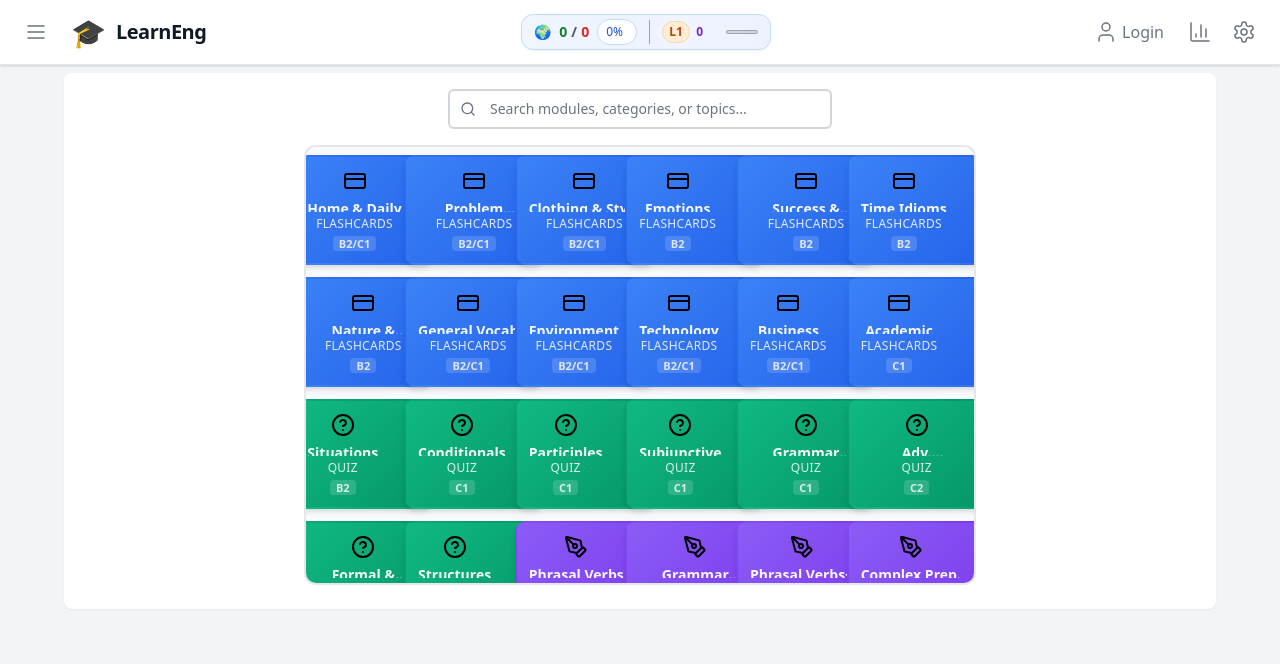
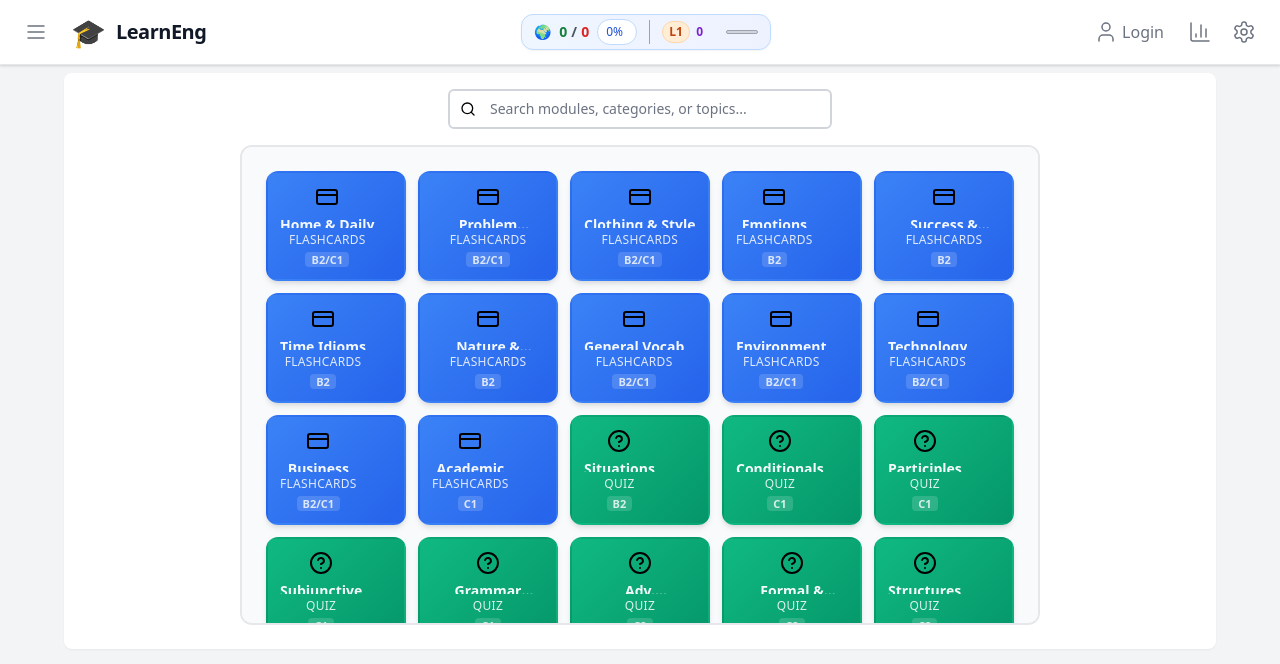
Before and after one commit to gsphome/englishgame4, a React (Vite) app: page / in a window 1280 px wide. Shown: the top 664 px of the page. Built offline with nearby package versions, Linux system fonts and the light colour scheme.

Commit message:
fix: Sync CSS classes with component - Fixed menu vs main-menu class mismatch - Updated MainMenu component to use main-menu classes - Fixed scroll position selectors in App.tsx

```diff
--- a/src/App.tsx
+++ b/src/App.tsx
@@ -68,7 +68,7 @@ const AppContent: React.FC = () => {
       if (savedScroll) {
         const scrollPos = parseInt(savedScroll, 10);
         requestAnimationFrame(() => {
-          const gridElement = document.querySelector('.menu__grid');
+          const gridElement = document.querySelector('.main-menu__grid');
           if (gridElement) {
             gridElement.scrollTop = scrollPos;
           }
--- a/src/components/ui/MainMenu.tsx
+++ b/src/components/ui/MainMenu.tsx
@@ -33,7 +33,7 @@ export const MainMenu: React.FC = () => {
 
   const handleModuleClick = (module: any) => {
     // Save scroll position before changing view
-    const gridElement = document.querySelector('.menu__grid');
+    const gridElement = document.querySelector('.main-menu__grid');
     if (gridElement) {
       sessionStorage.setItem('menuGridScrollPosition', gridElement.scrollTop.toString());
     }
@@ -55,8 +55,8 @@ export const MainMenu: React.FC = () => {
 
   if (isLoading) {
     return (
-      <div className="menu">
-        <div className="menu__search">
+      <div className="main-menu">
+        <div className="main-menu__search">
           <SearchBar
             query=""
             onQueryChange={() => {}}
@@ -71,15 +71,15 @@ export const MainMenu: React.FC = () => {
 
   if (error) {
     return (
-      <div className="menu">
-        <div className="error" role="alert">
-          <p className="error__message">Error loading modules</p>
-          <p className="error__details">
+      <div className="main-menu">
+        <div className="main-menu__error" role="alert">
+          <p className="main-menu__error-text">Error loading modules</p>
+          <p className="main-menu__error-text">
             {error instanceof Error ? error.message : 'An unexpected error occurred'}
           </p>
           <button
             onClick={() => window.location.reload()}
-            className="btn btn--primary"
+            className="main-menu__error-btn"
             aria-label="Retry loading modules"
           >
             Try Again
@@ -90,8 +90,8 @@ export const MainMenu: React.FC = () => {
   }
 
   return (
-    <div className="menu">
-      <div className="menu__search">
+    <div className="main-menu">
+      <div className="main-menu__search">
         <SearchBar
           query={query}
           onQueryChange={setQuery}
@@ -100,8 +100,8 @@ export const MainMenu: React.FC = () => {
       </div>
 
       {results.length === 0 && query ? (
-        <div className="menu__no-results" role="status" aria-live="polite">
-          <p className="menu__no-results-text">
+        <div className="main-menu__no-results" role="status" aria-live="polite">
+          <p className="main-menu__no-results-text">
             No modules found for "<strong>{query}</strong>"
           </p>
           <p className="text-sm text-gray-600 dark:text-gray-400 mt-2">
@@ -109,9 +109,9 @@ export const MainMenu: React.FC = () => {
           </p>
         </div>
       ) : (
-        <div className="menu__grid">
+        <div className="main-menu__grid">
           <div
-            className="menu__grid-container"
+            className="main-menu__grid-container"
             role="grid"
             aria-label={`${results.length} learning modules available`}
           >
@@ -132,7 +132,7 @@ export const MainMenu: React.FC = () => {
 
       {query && results.length > 0 && (
         <div
-          className="menu__results-count"
+          className="main-menu__results-count"
           role="status"
           aria-live="polite"
         >
--- a/src/styles/components/main-menu.css
+++ b/src/styles/components/main-menu.css
@@ -35,44 +35,40 @@
 }
 
 .main-menu__grid-container {
-  display: grid;
-  place-items: center;
-  gap: 0.75rem;
-  grid-template-columns: repeat(3, minmax(100px, 1fr)); /* Default: 3 columns */
-}
-
-/* Responsive Grid System - Fixed columns approach */
-.main-menu__grid-container {
-  max-width: 100%;
+  display: grid !important;
+  place-items: center !important;
+  gap: 0.75rem !important;
+  grid-template-columns: repeat(3, minmax(100px, 1fr)) !important; /* Default: 3 columns */
+  max-width: 100% !important;
 }
 
 /* Override with specific columns for better control */
 @media (max-width: 259px) {
-  .main-menu__grid-container {
+  .main-menu .main-menu__grid .main-menu__grid-container {
     grid-template-columns: repeat(1, minmax(100px, 1fr)) !important;
   }
 }
 
 @media (min-width: 260px) and (max-width: 349px) {
-  .main-menu__grid-container {
+  .main-menu .main-menu__grid .main-menu__grid-container {
     grid-template-columns: repeat(2, minmax(100px, 1fr)) !important;
   }
 }
 
 @media (min-width: 350px) and (max-width: 639px) {
-  .main-menu__grid-container {
+  .main-menu .main-menu__grid .main-menu__grid-container {
     grid-template-columns: repeat(3, minmax(100px, 1fr)) !important;
   }
 }
 
 @media (min-width: 640px) and (max-width: 1023px) {
-  .main-menu__grid-container {
+  .main-menu .main-menu__grid .main-menu__grid-container {
     grid-template-columns: repeat(4, minmax(130px, 1fr)) !important;
   }
 }
 
 @media (min-width: 1024px) {
-  .main-menu__grid-container {
+  .main-menu .main-menu__grid .main-menu__grid-container {
     grid-template-columns: repeat(5, minmax(140px, 1fr)) !important;
   }
 }
```
